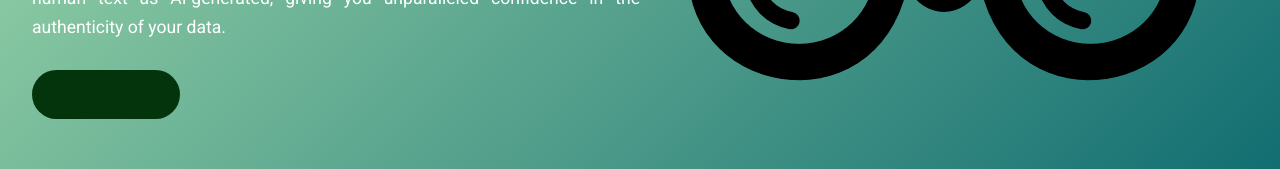
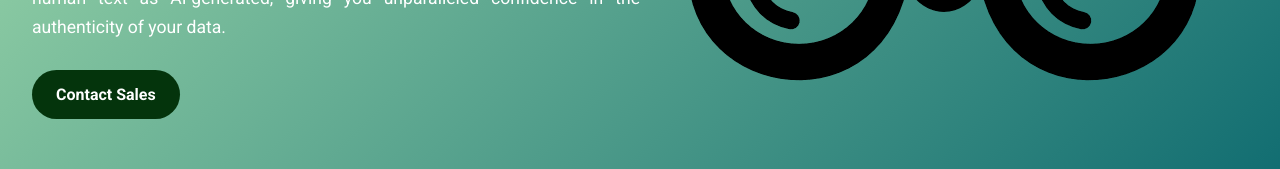
Before and after one commit to Binoculars-Crew/Binoculars-Crew.github.io, a plain HTML site: page index.html in a window 1280 px wide. In both pictures the pointer is over the link 105 px from the left and 608 px from the top of the page. Shown: the part 511-680 px from the top of the page. Drawn offline with nearby package versions, Linux system fonts and the light colour scheme; a web font is replaced by a local one.

Commit message:
style bug fix.

```diff
--- a/styles.css
+++ b/styles.css
@@ -192,7 +192,7 @@ nav {
 .cta-button:hover {
     background-color: var(--accent-color);
     transform: translateY(-3px);
-    color: w
+    color: white;
 }
 
 /* Sections */
```
